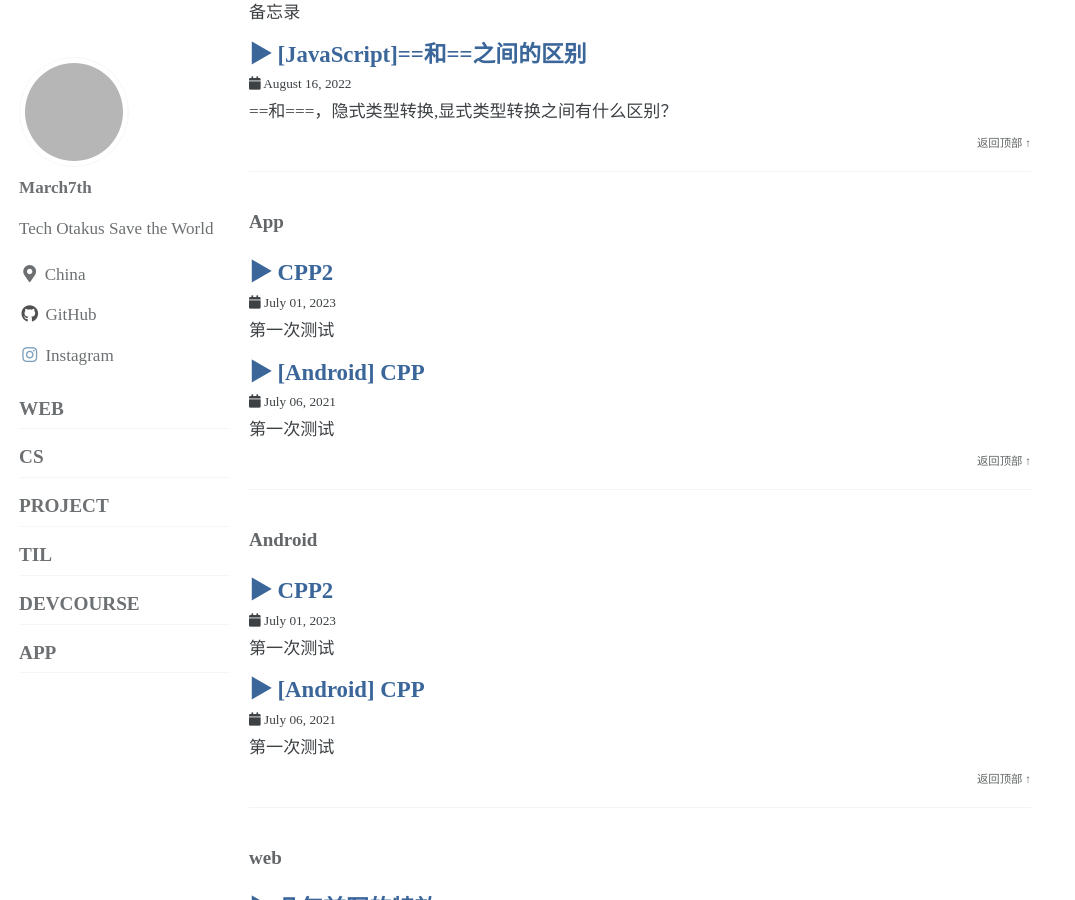
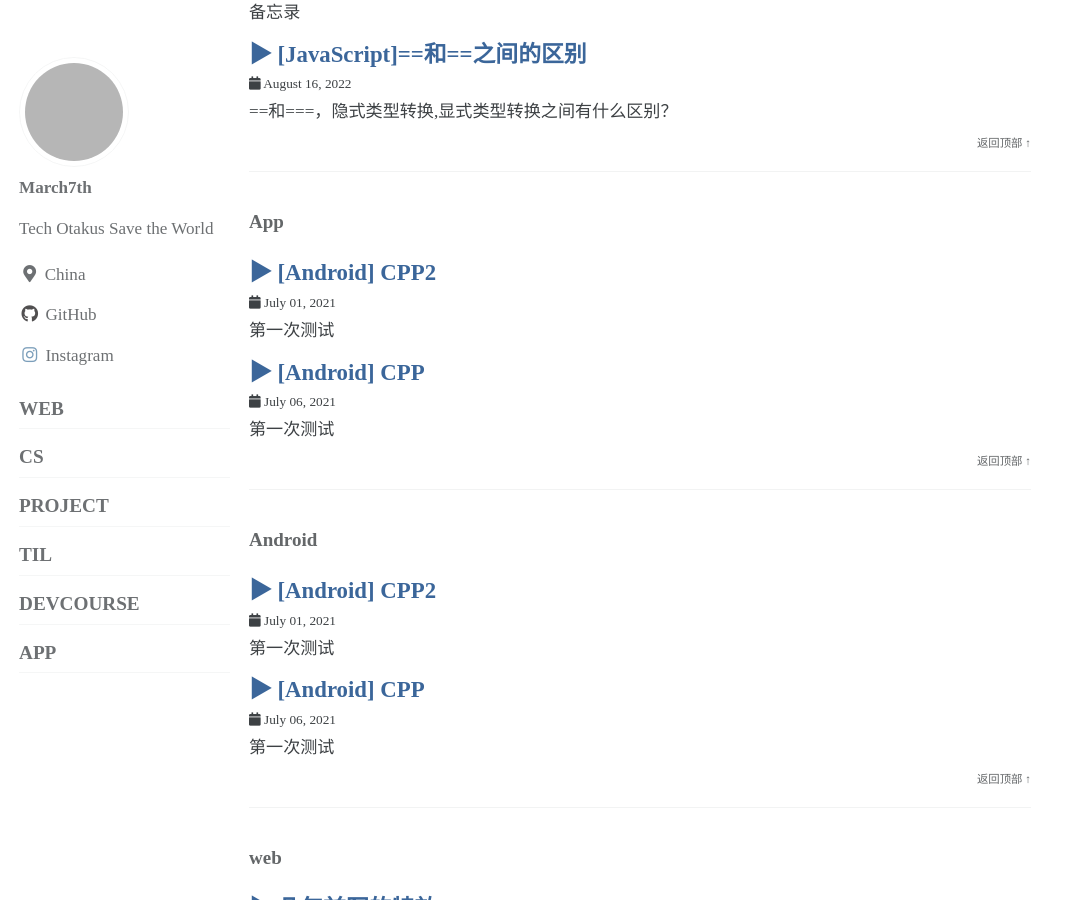
Before and after one commit to Sumalene/Sumalene.github.io, a Jekyll site: the page built from _pages/categories/categories.md, in a window 1280 px wide and 900 px high, scrolled down 1255 px. Shown: the whole window, without its empty margins (0-1075 px from the left). Built offline with Jekyll 4.4.1, drawn with Linux system fonts in a browser that asks for light colours; cached includes are drawn as plain includes; grey boxes are pictures that could not be loaded.

Commit message:
Update 2023-07-02-test.md

```diff
--- a/_posts/2023-07-02-test.md
+++ b/_posts/2023-07-02-test.md
@@ -1,8 +1,8 @@
 ---
 layout: single
-title: " CPP2"
+title: "[Android] CPP2"
 categories: [App, Android]
-last_modified_at: 2023-07-01
+last_modified_at: 2021-07-01
 excerpt: "第一次测试"
 header:
   teaser: https://uploadstatic.mihoyo.com/bh3-wiki/2023/03/03/75216984/df4dc424266cee56defa85fb4c254d79_7442565607814437219.png
```
